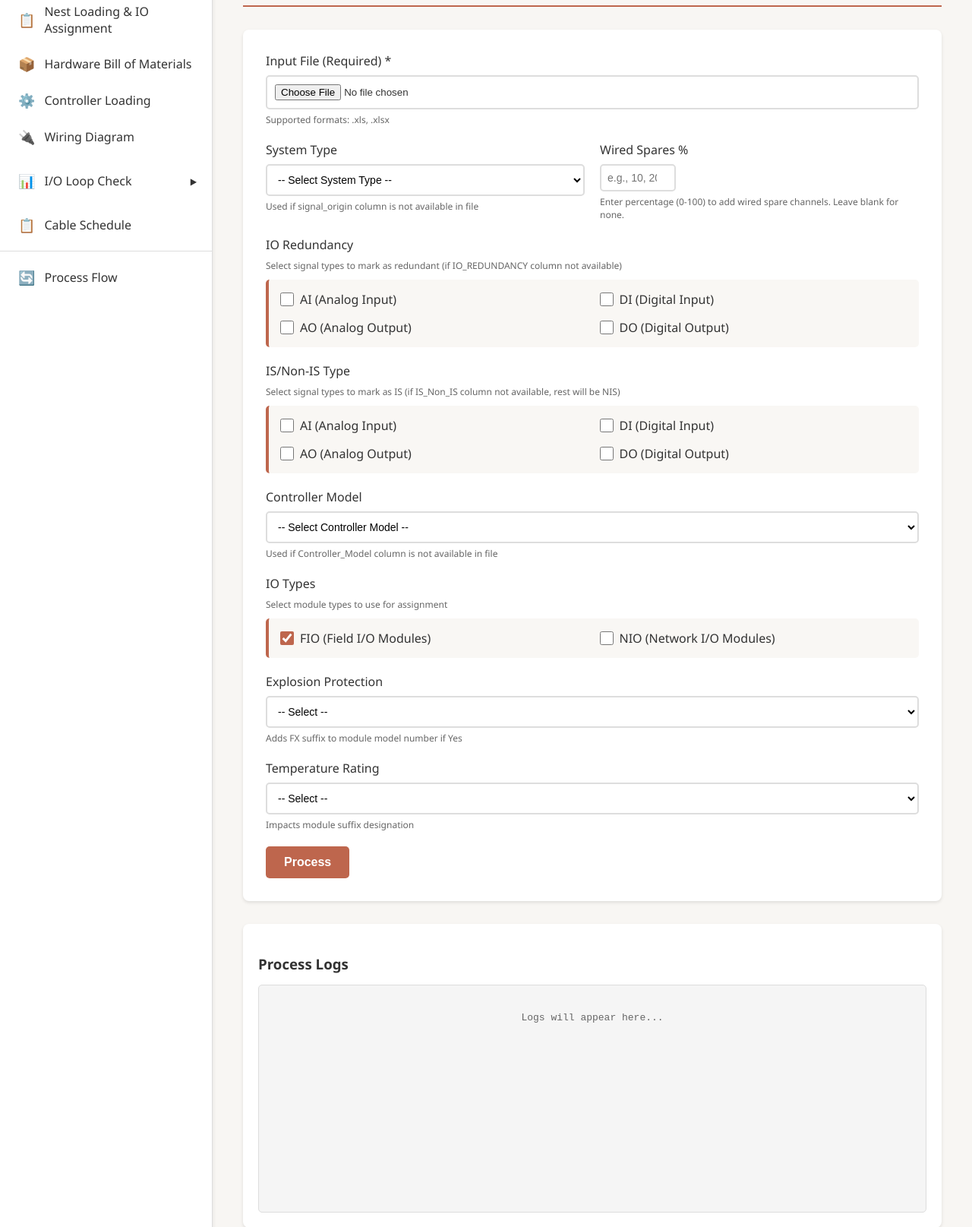
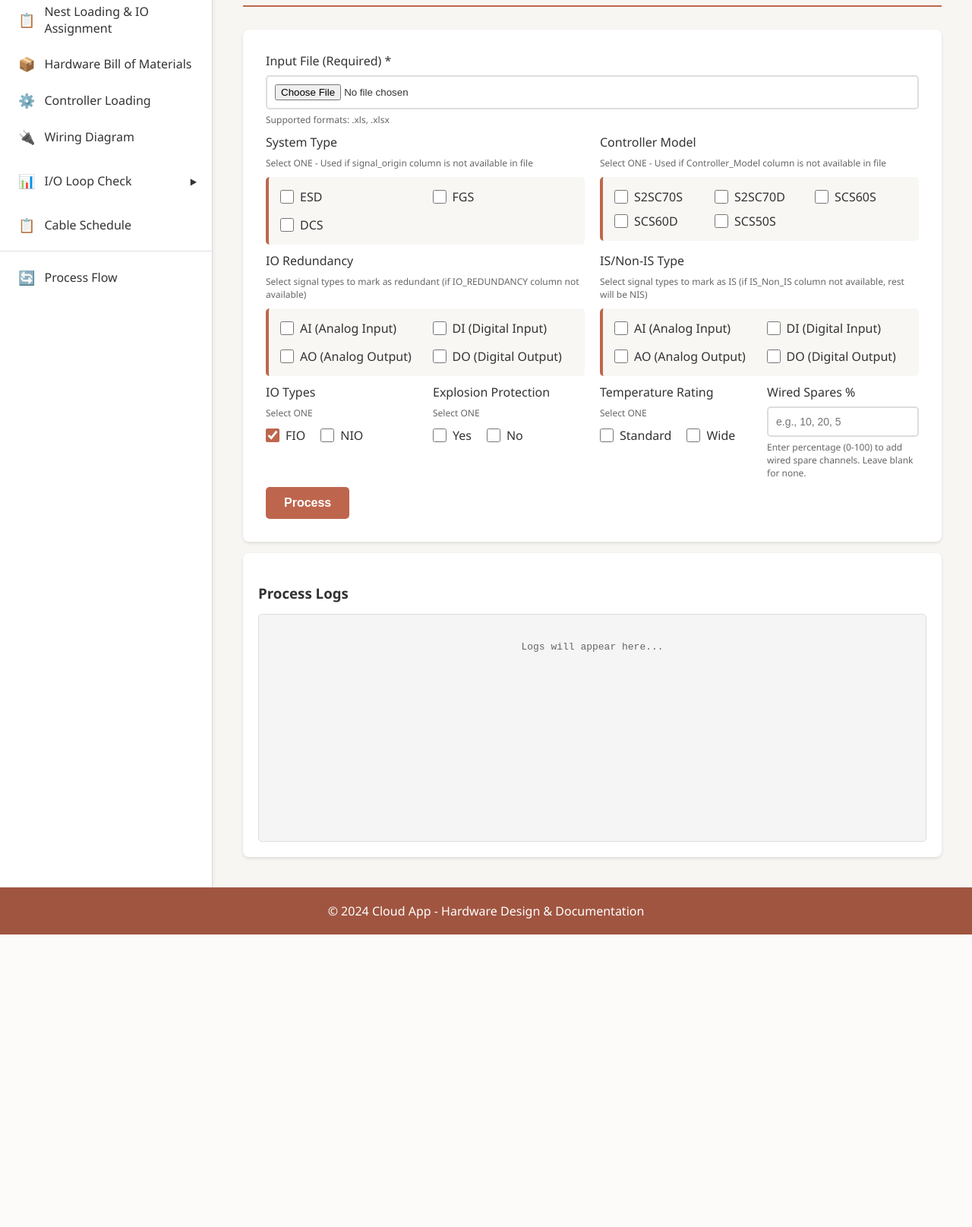
Before and after one commit to KAPILDESAI007/Elio---Hardware-Design-Documentation, a Flask app: page / in a window 1280 px wide. Shown: the part 174-1789 px from the top of the page at 76% size. After the commit the page ends 1404 px from the top, so only its background shows below. Run offline with Flask 3, Linux system fonts and the light colour scheme; parts of the project's set-up code (start-up, migrations or seed data) failed here and were passed over.

Commit message:
Fix: Design Input Review updated with all user inputs

```diff
--- a/static/script.js
+++ b/static/script.js
@@ -14,6 +14,21 @@ document.querySelectorAll('.nav-item').forEach(item => {
 
             document.querySelectorAll('.nav-item').forEach(nav => nav.classList.remove('active'));
             item.classList.add('active');
+        }
+    });
+});
+
+// Radio-exclusive behavior for checkboxes that should act like radio buttons
+document.querySelectorAll('input[type="checkbox"].radio-exclusive').forEach(checkbox => {
+    checkbox.addEventListener('change', (e) => {
+        if (e.target.checked) {
+            const group = e.target.getAttribute('data-group');
+            // Uncheck all other checkboxes in the same group
+            document.querySelectorAll(`input[type="checkbox"].radio-exclusive[data-group="${group}"]`).forEach(cb => {
+                if (cb !== e.target) {
+                    cb.checked = false;
+                }
+            });
         }
     });
 });
@@ -147,12 +162,32 @@ document.getElementById('designForm').addEventListener('submit', async (e) => {
     }
 
     formData.append('input_file', inputFile);
-    formData.append('system_type', document.getElementById('systemType').value);
-    formData.append('controller_model', document.getElementById('controllerModel').value);
-    formData.append('explosion_protection', document.getElementById('explosionProtection').value);
-    formData.append('temperature_rating', document.getElementById('temperatureRating').value);
 
-    // Get selected IO types
+    // Get selected system type (now checkbox with radio behavior)
+    const systemType = document.querySelector('input[name="system_type"]:checked');
+    if (systemType) {
+        formData.append('system_type', systemType.value);
+    }
+
+    // Get selected controller model (now checkbox with radio behavior)
+    const controllerModel = document.querySelector('input[name="controller_model"]:checked');
+    if (controllerModel) {
+        formData.append('controller_model', controllerModel.value);
+    }
+
+    // Get selected explosion protection (now checkbox with radio behavior)
+    const explosionProtection = document.querySelector('input[name="explosion_protection"]:checked');
+    if (explosionProtection) {
+        formData.append('explosion_protection', explosionProtection.value);
+    }
+
+    // Get selected temperature rating (now checkbox with radio behavior)
+    const temperatureRating = document.querySelector('input[name="temperature_rating"]:checked');
+    if (temperatureRating) {
+        formData.append('temperature_rating', temperatureRating.value);
+    }
+
+    // Get selected IO types (now checkbox with radio behavior)
     const ioTypes = Array.from(document.querySelectorAll('input[name="io_types"]:checked'))
         .map(cb => cb.value);
     formData.append('io_types', JSON.stringify(ioTypes));
--- a/static/style.css
+++ b/static/style.css
@@ -182,18 +182,19 @@ body {
     padding: 30px;
     border-radius: 8px;
     box-shadow: 0 2px 4px rgba(0, 0, 0, 0.1);
-    margin-bottom: 30px;
+    margin-bottom: 15px;
 }
 
 .form-group {
-    margin-bottom: 20px;
+    margin-bottom: 10px;
 }
 
 .form-row {
     display: grid;
     grid-template-columns: 1fr 1fr;
     gap: 20px;
-    margin-bottom: 20px;
+    margin-bottom: 10px;
+    margin-top: 0;
 }
 
 .form-row-large {
@@ -218,15 +219,48 @@ body {
 
 .form-row-three {
     display: grid;
-    grid-template-columns: 2fr 1fr 1fr;
-    gap: 5px;
-    margin-bottom: 20px;
-    margin-top: -10px;
+    grid-template-columns: 1fr 1fr 1fr;
+    gap: 20px;
+    margin-bottom: 10px;
+    margin-top: 0;
     align-items: start;
 }
 
 .form-row-three .form-group {
     margin-bottom: 0;
+}
+
+.form-row-three .checkbox-group-inline {
+    display: flex;
+    flex-direction: row;
+    gap: 20px;
+    margin-top: 10px;
+    padding: 0;
+    background: transparent;
+    border: none;
+}
+
+.form-row-four {
+    display: grid;
+    grid-template-columns: 1fr 1fr 1fr 1fr;
+    gap: 20px;
+    margin-bottom: 10px;
+    margin-top: 0;
+    align-items: start;
+}
+
+.form-row-four .form-group {
+    margin-bottom: 0;
+}
+
+.form-row-four .checkbox-group-inline {
+    display: flex;
+    flex-direction: row;
+    gap: 20px;
+    margin-top: 10px;
+    padding: 0;
+    background: transparent;
+    border: none;
 }
 
 .form-grid-layout {
@@ -241,7 +275,8 @@ body {
 }
 
 .form-col input[type="number"] {
-    width: 100px;
+    width: 100%;
+    max-width: 300px;
     padding: 8px;
 }
 
@@ -293,6 +328,7 @@ small {
 .btn-primary {
     background: var(--primary-color);
     color: white;
+    margin: 0;
 }
 
 .btn-primary:hover {
@@ -315,7 +351,7 @@ small {
     padding: 30px;
     border-radius: 8px;
     box-shadow: 0 2px 4px rgba(0, 0, 0, 0.1);
-    margin-bottom: 30px;
+    margin-bottom: 15px;
 }
 
 .progress-bar {
@@ -344,7 +380,7 @@ small {
     padding: 20px;
     border-radius: 8px;
     box-shadow: 0 2px 4px rgba(0, 0, 0, 0.1);
-    margin-bottom: 20px;
+    margin-bottom: 10px;
 }
 
 .logs-section {
@@ -587,6 +623,28 @@ input[type="number"]:focus {
     border-left: 4px solid var(--primary-color);
 }
 
+.checkbox-group-inline {
+    display: flex;
+    flex-direction: row;
+    gap: 30px;
+    margin-top: 10px;
+    padding: 15px;
+    background: #f9f7f4;
+    border-radius: 5px;
+    border-left: 4px solid var(--primary-color);
+}
+
+.checkbox-group-three-col {
+    display: grid;
+    grid-template-columns: 1fr 1fr 1fr;
+    gap: 10px;
+    margin-top: 10px;
+    padding: 15px;
+    background: #f9f7f4;
+    border-radius: 5px;
+    border-left: 4px solid var(--primary-color);
+}
+
 .column-indicator {
     display: inline-block;
     font-size: 12px;
--- a/templates/index.html
+++ b/templates/index.html
@@ -73,28 +73,52 @@
                                 <small>Supported formats: .xls, .xlsx</small>
                             </div>
 
-                            <!-- System Type and Wired Spares (Side by side) -->
+                            <!-- System Type & Controller Model (Side by side) -->
                             <div class="form-row">
+                                <!-- System Type Selection (Radio button behavior) -->
                                 <div class="form-group form-col">
-                                    <label for="systemType">System Type <span class="column-indicator" id="signalOriginIndicator"></span></label>
-                                    <select id="systemType" name="system_type">
-                                        <option value="">-- Select System Type --</option>
-                                        <option value="ESD">ESD</option>
-                                        <option value="FGS">FGS</option>
-                                        <option value="DCS">DCS</option>
-                                    </select>
-                                    <small>Used if signal_origin column is not available in file</small>
-                                </div>
-
-                                <div class="form-group form-col">
-                                    <label for="wiredSpares">Wired Spares %</label>
-                                    <input type="number" id="wiredSpares" name="wired_spares" min="0" max="100" step="5" placeholder="e.g., 10, 20, 5">
-                                    <small>Enter percentage (0-100) to add wired spare channels. Leave blank for none.</small>
+                                    <label>System Type <span class="column-indicator" id="signalOriginIndicator"></span></label>
+                                    <small>Select ONE - Used if signal_origin column is not available in file</small>
+                                    <div class="checkbox-group">
+                                        <label class="checkbox-label">
+                                            <input type="checkbox" name="system_type" value="ESD" class="radio-exclusive" data-group="system_type"> ESD
+                                        </label>
+                                        <label class="checkbox-label">
+                                            <input type="checkbox" name="system_type" value="FGS" class="radio-exclusive" data-group="system_type"> FGS
+                                        </label>
+                                        <label class="checkbox-label">
+                                            <input type="checkbox" name="system_type" value="DCS" class="radio-exclusive" data-group="system_type"> DCS
+                                        </label>
                                     </div>
                                 </div>
 
-                            <!-- IO Redundancy Selection -->
-                            <div class="form-group">
+                                <!-- Controller Model Selection (Radio button behavior) -->
+                                <div class="form-group form-col">
+                                    <label>Controller Model <span class="column-indicator" id="controllerModelIndicator"></span></label>
+                                    <small>Select ONE - Used if Controller_Model column is not available in file</small>
+                                    <div class="checkbox-group-three-col">
+                                        <label class="checkbox-label">
+                                            <input type="checkbox" name="controller_model" value="S2SC70S" class="radio-exclusive" data-group="controller_model"> S2SC70S
+                                        </label>
+                                        <label class="checkbox-label">
+                                            <input type="checkbox" name="controller_model" value="S2SC70D" class="radio-exclusive" data-group="controller_model"> S2SC70D
+                                        </label>
+                                        <label class="checkbox-label">
+                                            <input type="checkbox" name="controller_model" value="SCS60S" class="radio-exclusive" data-group="controller_model"> SCS60S
+                                        </label>
+                                        <label class="checkbox-label">
+                                            <input type="checkbox" name="controller_model" value="SCS60D" class="radio-exclusive" data-group="controller_model"> SCS60D
+                                        </label>
+                                        <label class="checkbox-label">
+                                            <input type="checkbox" name="controller_model" value="SCS50S" class="radio-exclusive" data-group="controller_model"> SCS50S
+                                        </label>
+                                    </div>
+                                </div>
+                            </div>
+
+                            <!-- IO Redundancy & IS/Non-IS Type (Side by side) -->
+                            <div class="form-row">
+                                <div class="form-group form-col">
                                     <label>IO Redundancy <span class="column-indicator" id="ioRedundancyIndicator"></span></label>
                                     <small>Select signal types to mark as redundant (if IO_REDUNDANCY column not available)</small>
                                     <div class="checkbox-group">
@@ -113,8 +137,7 @@
                                     </div>
                                 </div>
 
-                            <!-- IS/Non-IS Selection -->
-                            <div class="form-group">
+                                <div class="form-group form-col">
                                     <label>IS/Non-IS Type <span class="column-indicator" id="isNonIsIndicator"></span></label>
                                     <small>Select signal types to mark as IS (if IS_Non_IS column not available, rest will be NIS)</small>
                                     <div class="checkbox-group">
@@ -132,55 +155,54 @@
                                         </label>
                                     </div>
                                 </div>
-
-                            <!-- Controller Model Selection -->
-                            <div class="form-group">
-                                <label for="controllerModel">Controller Model <span class="column-indicator" id="controllerModelIndicator"></span></label>
-                                <select id="controllerModel" name="controller_model">
-                                    <option value="">-- Select Controller Model --</option>
-                                    <option value="S2SC70S">S2SC70S</option>
-                                    <option value="S2SC70D">S2SC70D</option>
-                                    <option value="SCS60S">SCS60S</option>
-                                    <option value="SCS60D">SCS60D</option>
-                                    <option value="SCS50S">SCS50S</option>
-                                </select>
-                                <small>Used if Controller_Model column is not available in file</small>
                             </div>
 
-                            <!-- IO Types Selection -->
+                            <!-- IO Types, Explosion Protection, Temperature Rating, Wired Spares (4 columns with inline options) -->
+                            <div class="form-row-four">
                                 <div class="form-group">
                                     <label>IO Types</label>
-                                <small>Select module types to use for assignment</small>
-                                <div class="checkbox-group">
+                                    <small>Select ONE</small>
+                                    <div class="checkbox-group-inline">
                                         <label class="checkbox-label">
-                                        <input type="checkbox" name="io_types" value="FIO" checked> FIO (Field I/O Modules)
+                                            <input type="checkbox" name="io_types" value="FIO" class="radio-exclusive" data-group="io_types" checked> FIO
                                         </label>
                                         <label class="checkbox-label">
-                                        <input type="checkbox" name="io_types" value="NIO"> NIO (Network I/O Modules)
+                                            <input type="checkbox" name="io_types" value="NIO" class="radio-exclusive" data-group="io_types"> NIO
                                         </label>
                                     </div>
                                 </div>
 
-                            <!-- Explosion Protection Selection -->
                                 <div class="form-group">
-                                <label for="explosionProtection">Explosion Protection</label>
-                                <select id="explosionProtection" name="explosion_protection">
-                                    <option value="">-- Select --</option>
-                                    <option value="Yes">Yes (Adds FX suffix)</option>
-                                    <option value="No">No</option>
-                                </select>
-                                <small>Adds FX suffix to module model number if Yes</small>
+                                    <label>Explosion Protection</label>
+                                    <small>Select ONE</small>
+                                    <div class="checkbox-group-inline">
+                                        <label class="checkbox-label">
+                                            <input type="checkbox" name="explosion_protection" value="Yes" class="radio-exclusive" data-group="explosion_protection"> Yes
+                                        </label>
+                                        <label class="checkbox-label">
+                                            <input type="checkbox" name="explosion_protection" value="No" class="radio-exclusive" data-group="explosion_protection"> No
+                                        </label>
+                                    </div>
                                 </div>
 
-                            <!-- Temperature Rating Selection -->
                                 <div class="form-group">
-                                <label for="temperatureRating">Temperature Rating</label>
-                                <select id="temperatureRating" name="temperature_rating">
-                                    <option value="">-- Select --</option>
-                                    <option value="Standard">Standard</option>
-                                    <option value="Wide">Wide (–40 to 70°C)</option>
-                                </select>
-                                <small>Impacts module suffix designation</small>
+                                    <label>Temperature Rating</label>
+                                    <small>Select ONE</small>
+                                    <div class="checkbox-group-inline">
+                                        <label class="checkbox-label">
+                                            <input type="checkbox" name="temperature_rating" value="Standard" class="radio-exclusive" data-group="temperature_rating"> Standard
+                                        </label>
+                                        <label class="checkbox-label">
+                                            <input type="checkbox" name="temperature_rating" value="Wide" class="radio-exclusive" data-group="temperature_rating"> Wide
+                                        </label>
+                                    </div>
+                                </div>
+
+                                <div class="form-group">
+                                    <label for="wiredSpares">Wired Spares %</label>
+                                    <input type="number" id="wiredSpares" name="wired_spares" min="0" max="100" step="5" placeholder="e.g., 10, 20, 5">
+                                    <small>Enter percentage (0-100) to add wired spare channels. Leave blank for none.</small>
+                                </div>
                             </div>
 
                             <button type="submit" class="btn-primary">Process</button>
@@ -428,6 +450,21 @@
                 container.appendChild(logEntry);
             });
         }
+
+        // Radio button behavior for exclusive checkboxes
+        document.querySelectorAll('.radio-exclusive').forEach(checkbox => {
+            checkbox.addEventListener('change', function() {
+                if (this.checked) {
+                    // Uncheck all other checkboxes in the same group
+                    const group = this.getAttribute('data-group');
+                    document.querySelectorAll(`.radio-exclusive[data-group="${group}"]`).forEach(cb => {
+                        if (cb !== this) {
+                            cb.checked = false;
+                        }
+                    });
+                }
+            });
+        });
     </script>
 </body>
 </html>
```
Also changed, not shown: 3 other files. Lines whose indentation alone changed are shown as unchanged.
